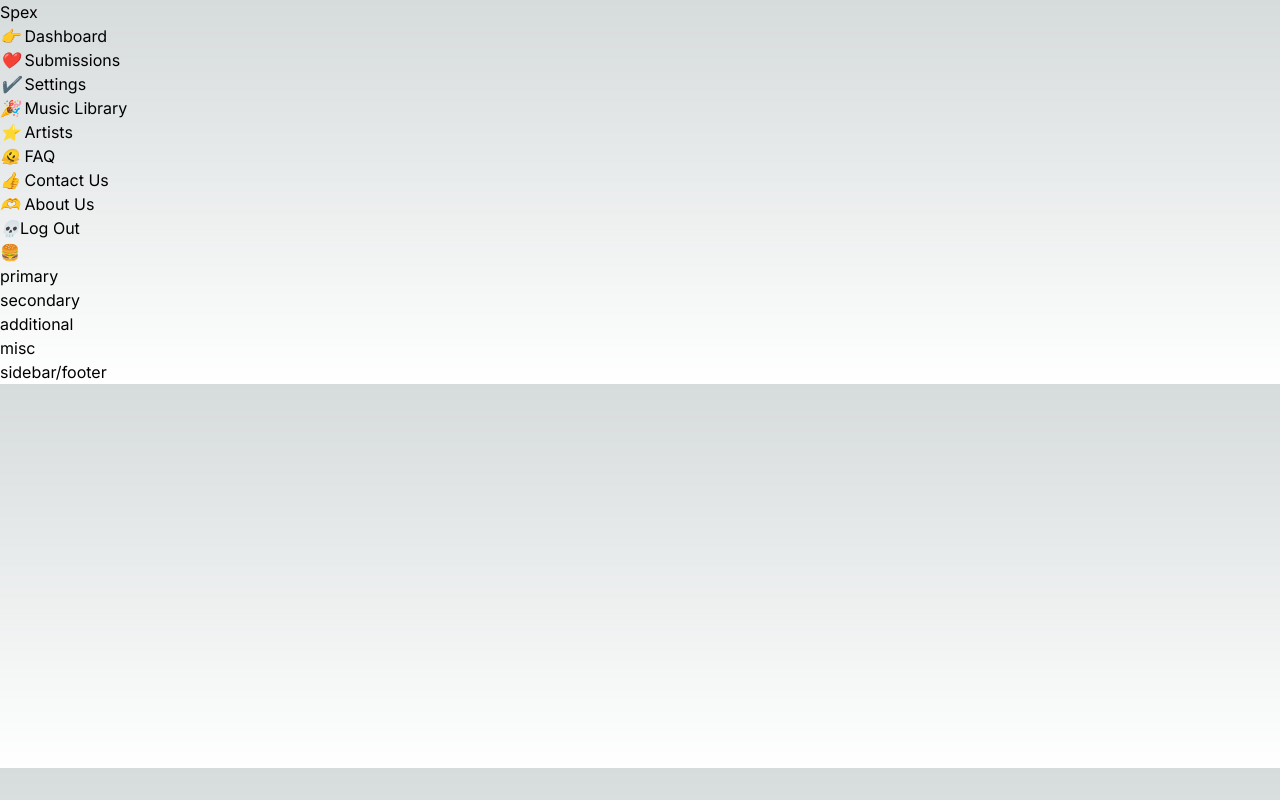
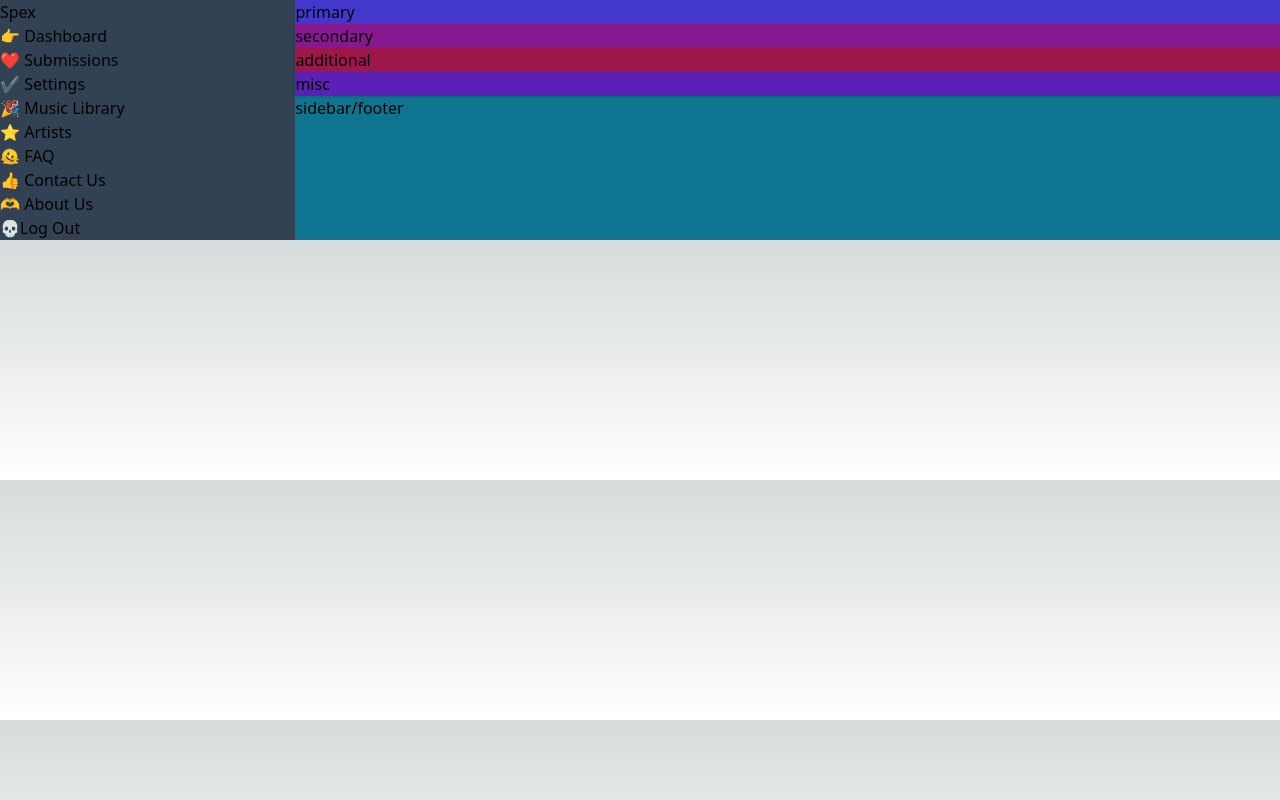
Before and after one commit to U1F/spext, a Next.js app: page / in a window 1280 px wide. Built offline with nearby package versions, Linux system fonts and the light colour scheme.

Commit message:
basic layout

```diff
--- a/src/app/page.tsx
+++ b/src/app/page.tsx
@@ -2,65 +2,65 @@ import Image from 'next/image'
 
 export default function Home() {
   return (
-    <main>
-      <menu id="menu">
+    <main className="font-sans flex">
+      <menu id="menu" className="hidden lg:flex basis-96 bg-slate-700">
       <nav>
         <h1>Spex</h1>
 
         <ul>
           <li className="list-item">
-            <i>👉</i>
+            <span>👉</span>
             <span> Dashboard </span>
           </li>
           <li className="list-item">
-            <i>❤️</i>
+            <span>❤️</span>
             <span> Submissions </span>
           </li>
           <li className="list-item">
-            <i>✔️</i>
+            <span>✔️</span>
             <span> Settings </span>
           </li>
           <li className="list-spacer"></li>
           <li className="list-item">
-            <i>🎉</i>
+            <span>🎉</span>
             <span> Music Library </span>
           </li>
           <li className="list-item">
-            <i>⭐</i>
+            <span>⭐</span>
             <span> Artists </span>
           </li>
           <li className="list-spacer"></li>
           <li className="list-item">
-            <i>🫠</i>
+            <span>🫠</span>
             <span> FAQ </span>
           </li>
           <li className="list-item">
-            <i>👍</i>
+            <span>👍</span>
             <span> Contact Us </span>
           </li>
           <li className="list-item">
-            <i>🫶</i>
+            <span>🫶</span>
             <span> About Us </span>
           </li>
           <li className="list-spacer"></li>
           <li className="list-spacer-grow"></li>
           <li className="list-item">
-            <i>💀</i>
+            <span>💀</span>
             <span>Log Out</span>
           </li>
         </ul>
       </nav>
     </menu>
-    <div id="burger">🍔</div>
-    <div id="app">
+    <div id="burger" className="lg:hidden">🍔</div>
+    <div id="app" className="2xl:flex bg-cyan-700 basis-full">
       <div id="main">
         <div id="header">
           <div id="clock"></div>
         </div>
-        <div id="primary" className="soft-shadow">primary</div>
-        <div id="secondary" className="soft-shadow">secondary</div>
-        <div id="additional" className="soft-shadow">additional</div>
-        <div id="misc" className="soft-shadow">misc</div>
+        <div id="primary" className="shadow bg-indigo-700">primary</div>
+        <div id="secondary" className="shadow bg-fuchsia-800">secondary</div>
+        <div id="additional" className="shadow bg-pink-800">additional</div>
+        <div id="misc" className="shadow bg-violet-800">misc</div>
       </div>
 
       <div id="sidebar-slash-footer">sidebar/footer</div>
```
